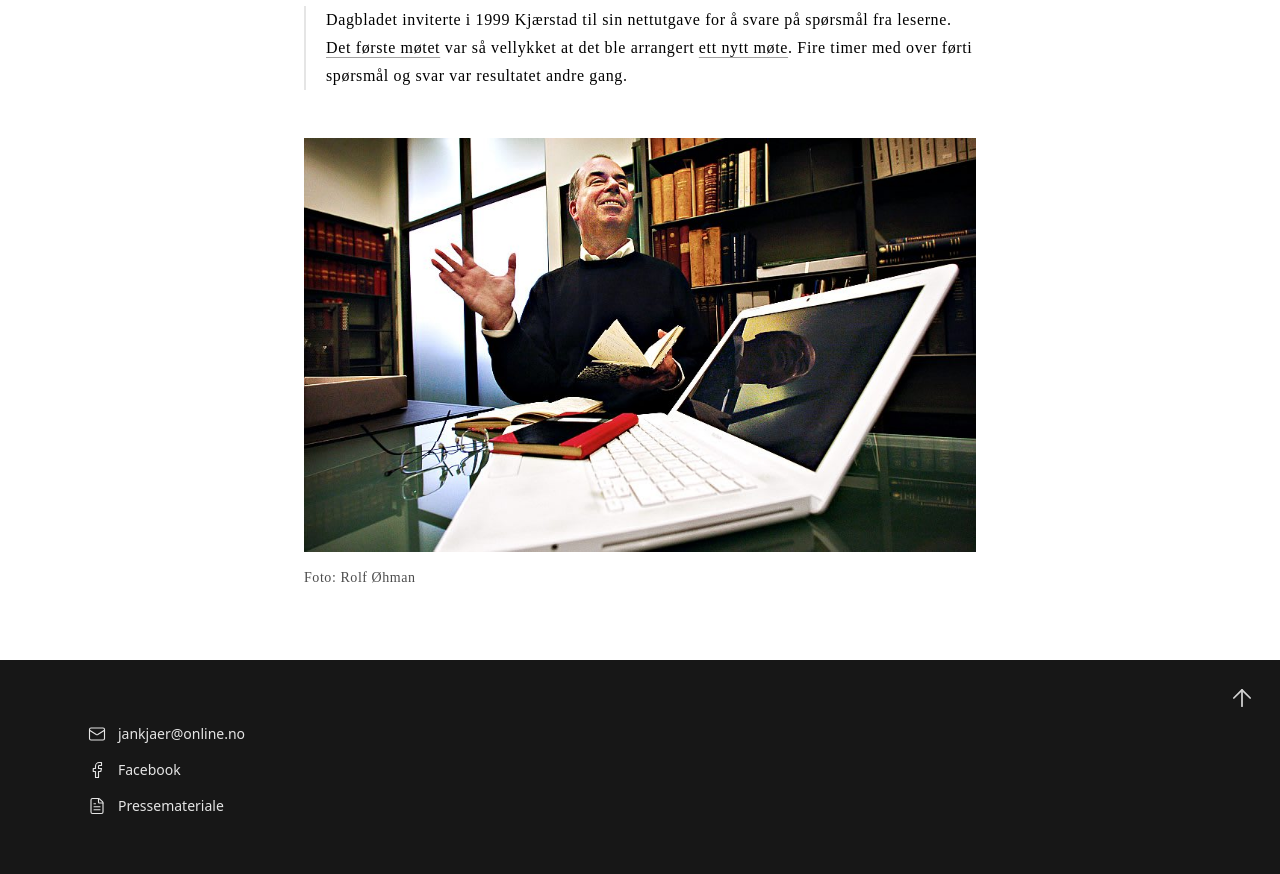
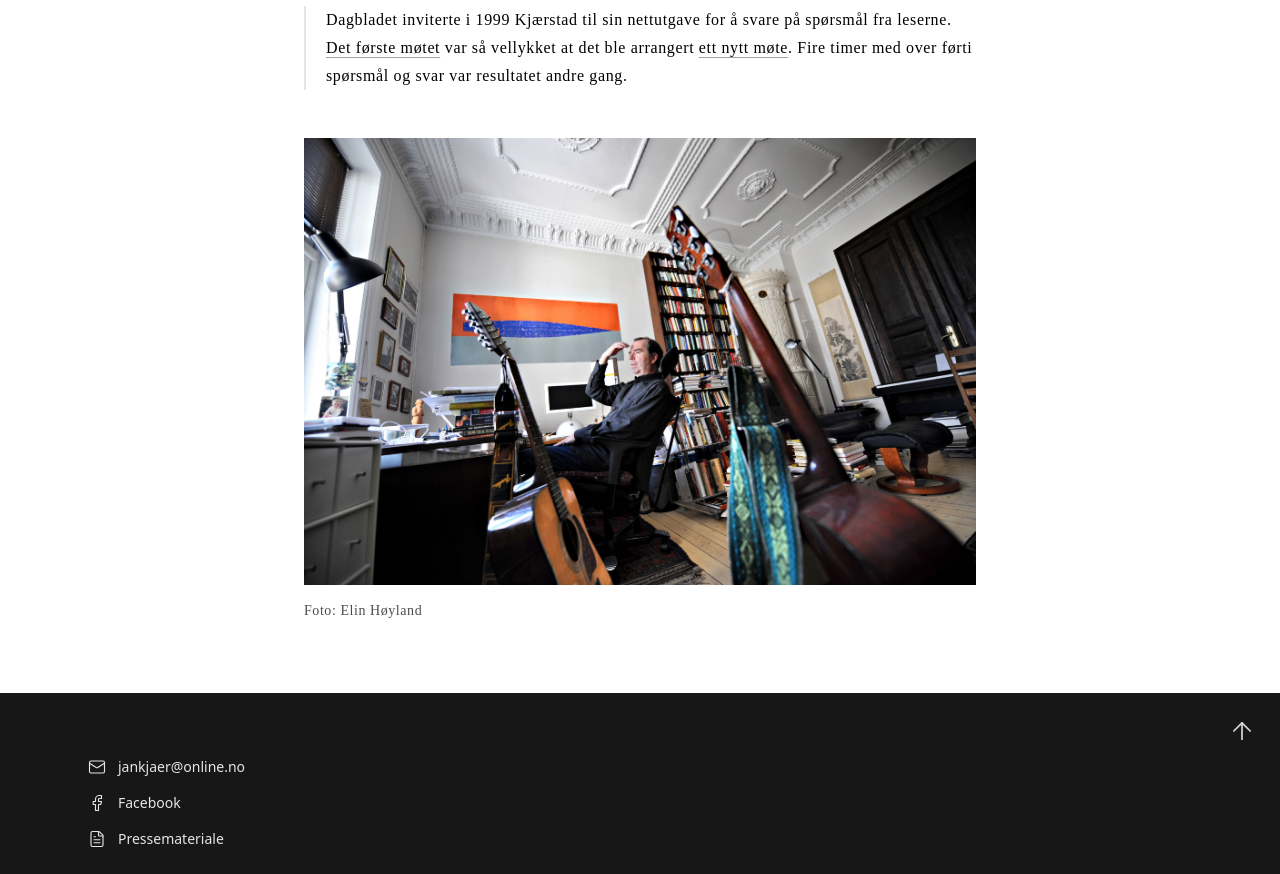
Before and after one commit to alvakleiner/JanKjaer, a React (Vite) app: page /intervjuer in a window 1280 px wide. Shown: the part 1160-2034 px from the top of the page. Built offline with nearby package versions, Linux system fonts and the light colour scheme.

Commit message:
refactor: uncapitalize page names

```diff
--- a/src/pages/Intervjuer.tsx
+++ b/src/pages/intervjuer.tsx
@@ -304,12 +304,12 @@ export default function Intervjuer() {
 
         <div className="mt-12">
           <img
-            src="/images/jk-pc.jpg"
+            src="/images/jkeh.jpg"
             alt=""
             className="w-full h-auto"
           />
           <p className="text-sm tracking-[0.04em] font-['Lora',serif] text-black/70 mt-4">
-            Foto: Rolf Øhman
+            Foto: Elin Høyland
           </p>
         </div>
 
```
Also changed, not shown: src/App.tsx (+7 -7 lines), .claude/settings.local.json (added), public/images/jk-pc.jpg (deleted), public/images/jkeh.jpg (added), src/pages/bibliografi.tsx (renamed from src/pages/Bibliografi.tsx), src/pages/biografi.tsx (renamed from src/pages/Biografi.tsx), src/pages/galleri.tsx (renamed from src/pages/Galleri.tsx), src/pages/home.tsx (renamed from src/pages/Home.tsx), src/pages/kontakt.tsx (renamed from src/pages/Kontakt.tsx).
